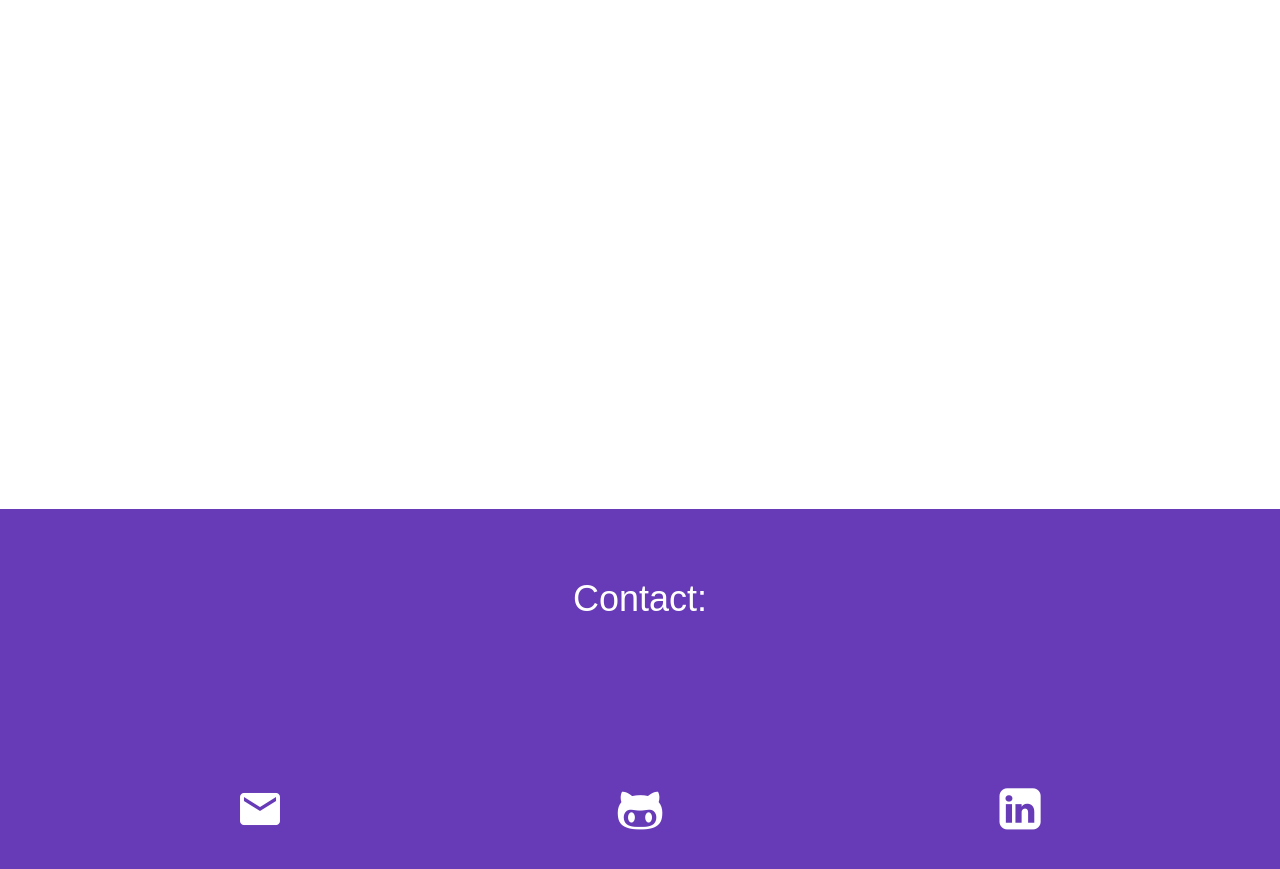
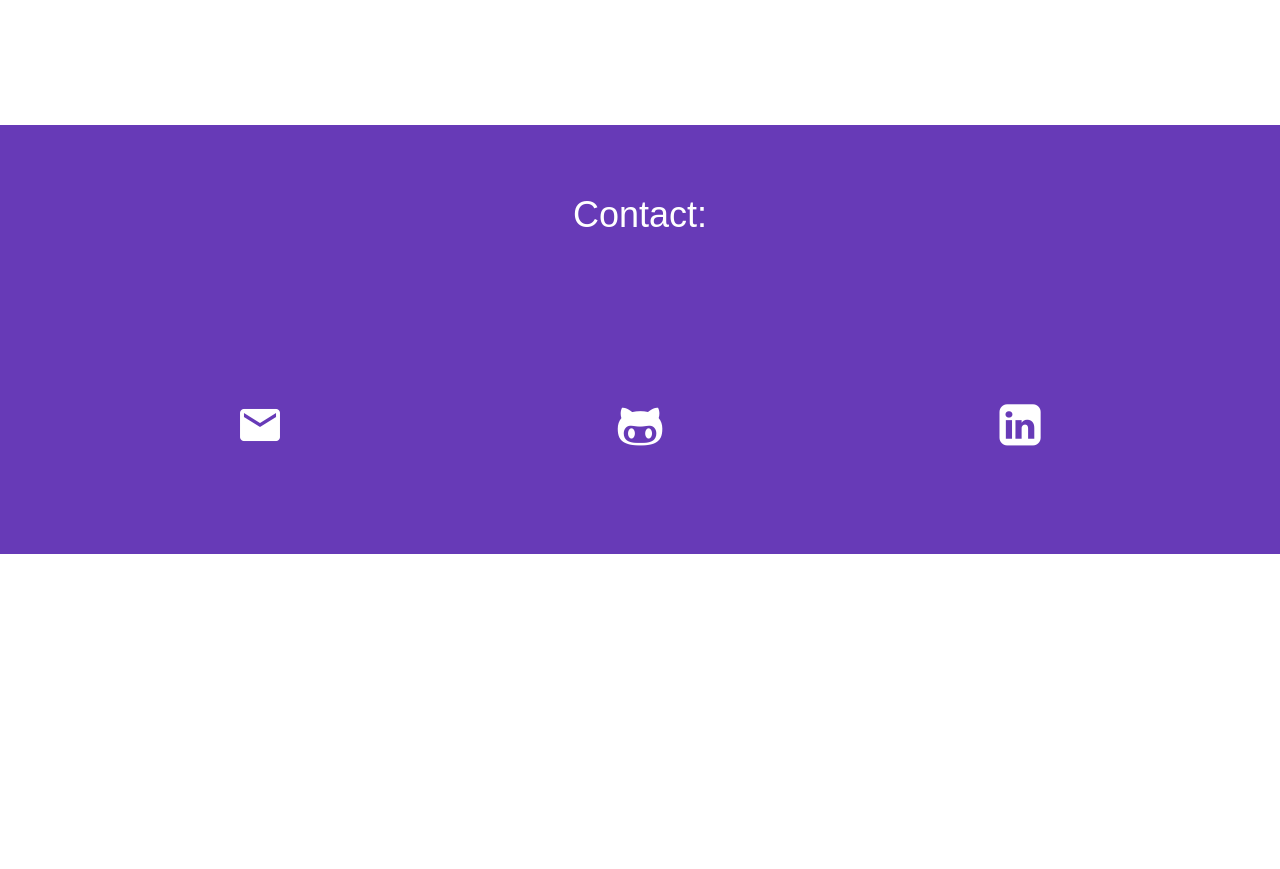
Before and after one commit to mohit9949/mohit9949.github.io, a plain HTML site: page index.html in a window 1280 px wide. Shown: the part 3150-4019 px from the top of the page. After the commit the page ends 3704 px from the top, so only its background shows below. Drawn offline with nearby package versions, Linux system fonts and the light colour scheme.

Commit message:
Add files via upload

```diff
--- a/index.html
+++ b/index.html
@@ -24,7 +24,7 @@
   #section1 {padding-top:50px;height:25%;color: #505050; background-color: #FFFFFF; margin-bottom: 15%;}
   #section2 {padding-top:50px;height:25%;color: #fff; background-color: #673ab7;  margin-bottom: 8%;margin-top:10%;}
   #section3 {padding-top:50px;height:25%;color: #505050; background-color: #FFFFFF;  margin-bottom: 10%;}
-  #section4 {padding-top:50px;height:25%;color: #FFFFFF; background-color: #673ab7;  margin-top: 40%;}
+  #section4 {padding-top:50px;height:25%;color: #FFFFFF; background-color: #673ab7;  margin-top: 10%;}
   </style>
 <script type="text/javascript" src="https://code.jquery.com/jquery-1.12.0.min.js"></script>
 
```
